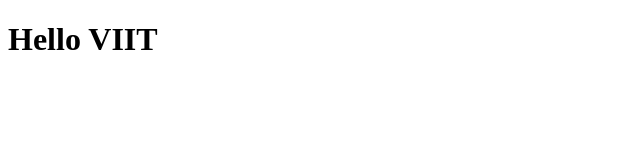
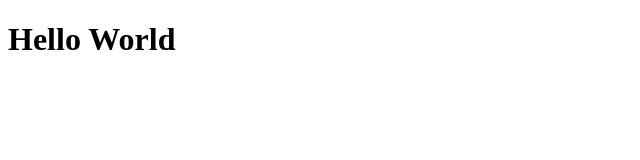
Before and after one commit to yash-ladda/cc-ci-cd, a plain HTML site: page index.html in a window 1280 px wide. Shown: the full height of the page, 0-640 px from the left. Drawn offline with Linux system fonts and the light colour scheme.

Commit message:
Update index.html

```diff
--- a/index.html
+++ b/index.html
@@ -4,6 +4,6 @@
     <title>CI/CD Demo</title>
 </head>
 <body>
-    <h1>Hello VIIT</h1>
+    <h1>Hello World</h1>
 </body>
 </html>
```
